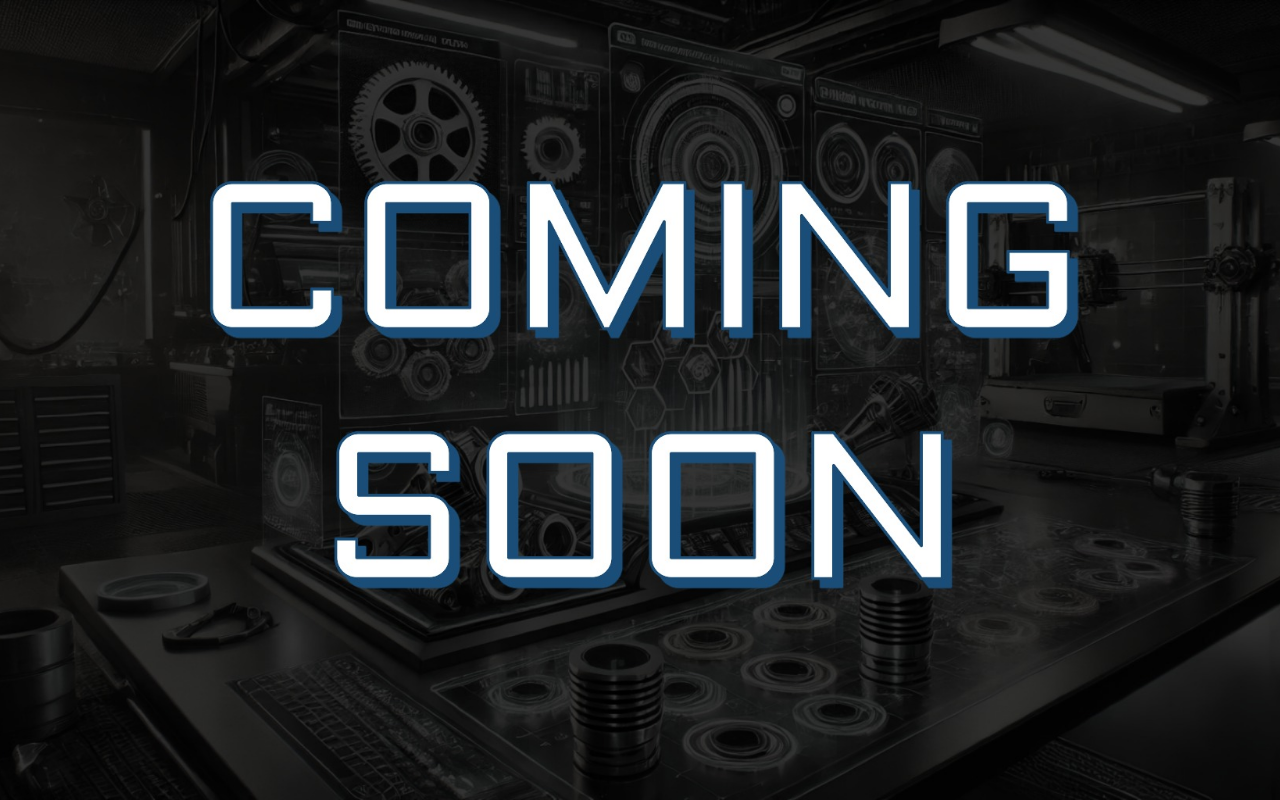
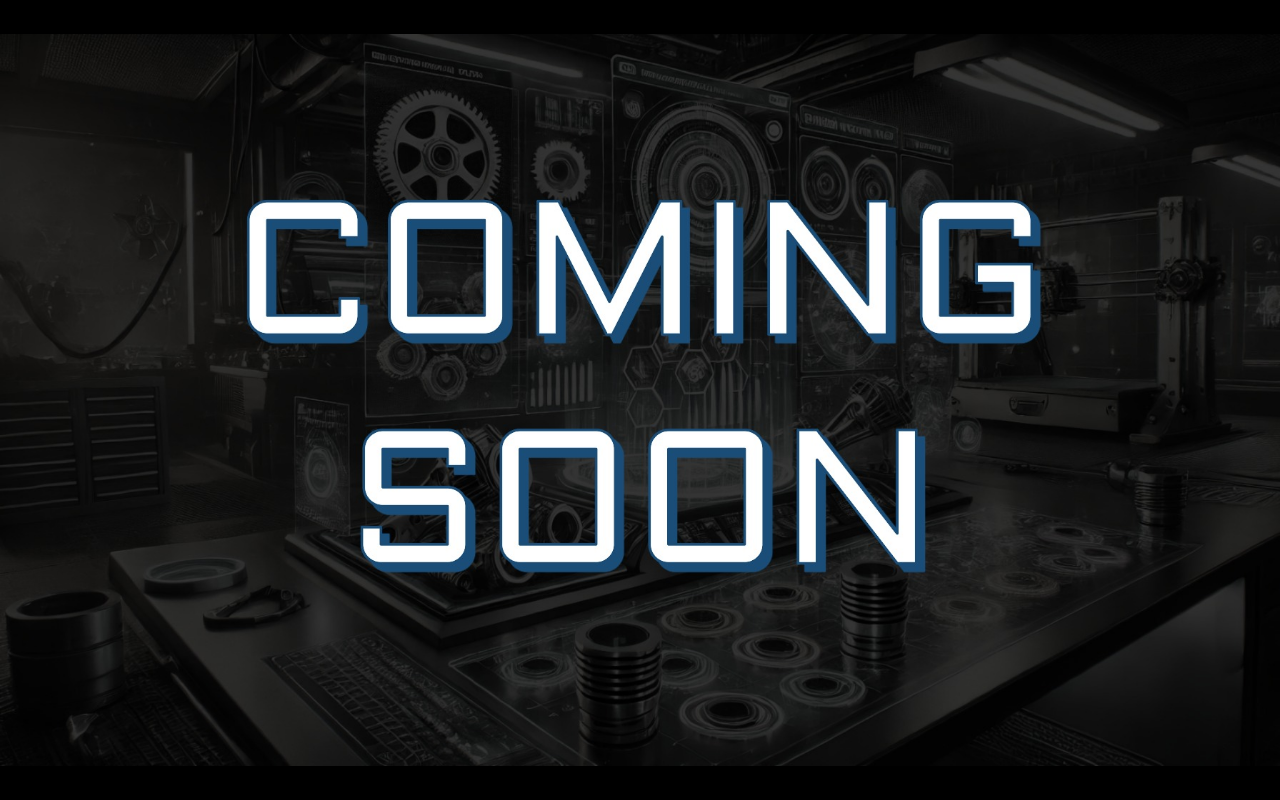
Before and after one commit to josem5101/angel-labs, a plain HTML site: page coming soon.html in a window 1280 px wide. Drawn offline with Linux system fonts and the light colour scheme.

Commit message:
Add files via upload

```diff
--- a/coming soon.html
+++ b/coming soon.html
@@ -8,12 +8,21 @@
         body {
             margin: 0;
             padding: 0;
-            background: url('https://raw.githubusercontent.com/josem5101/angel-labs/c9b80fc9f99a15fec0abe9102e56f837446ae6cd/coming%20soon%20background%20002.JPG') no-repeat center center fixed;
-            background-size: cover;
+            display: flex;
+            justify-content: center;
+            align-items: center;
+            background-color: #000; /* Optional: Background color for any empty space */
             height: 100vh;
+            overflow: hidden;
+        }
+        img {
+            max-width: 100%;
+            max-height: 100%;
+            object-fit: contain; /* Ensures the image scales proportionally */
         }
     </style>
 </head>
 <body>
+    <img src="https://raw.githubusercontent.com/josem5101/angel-labs/c9b80fc9f99a15fec0abe9102e56f837446ae6cd/coming%20soon%20background%20002.JPG" alt="Coming Soon Background">
 </body>
 </html>
```
